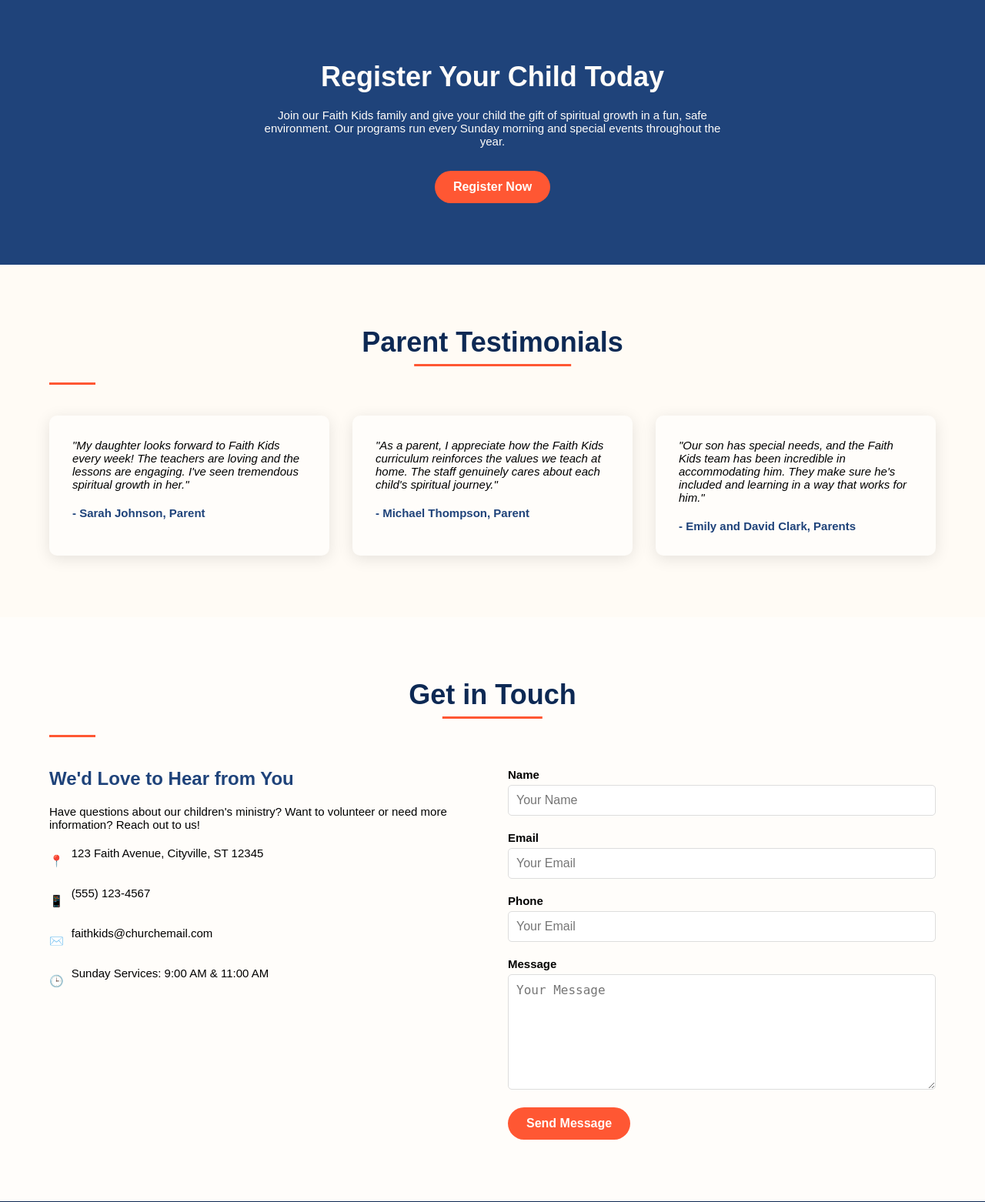
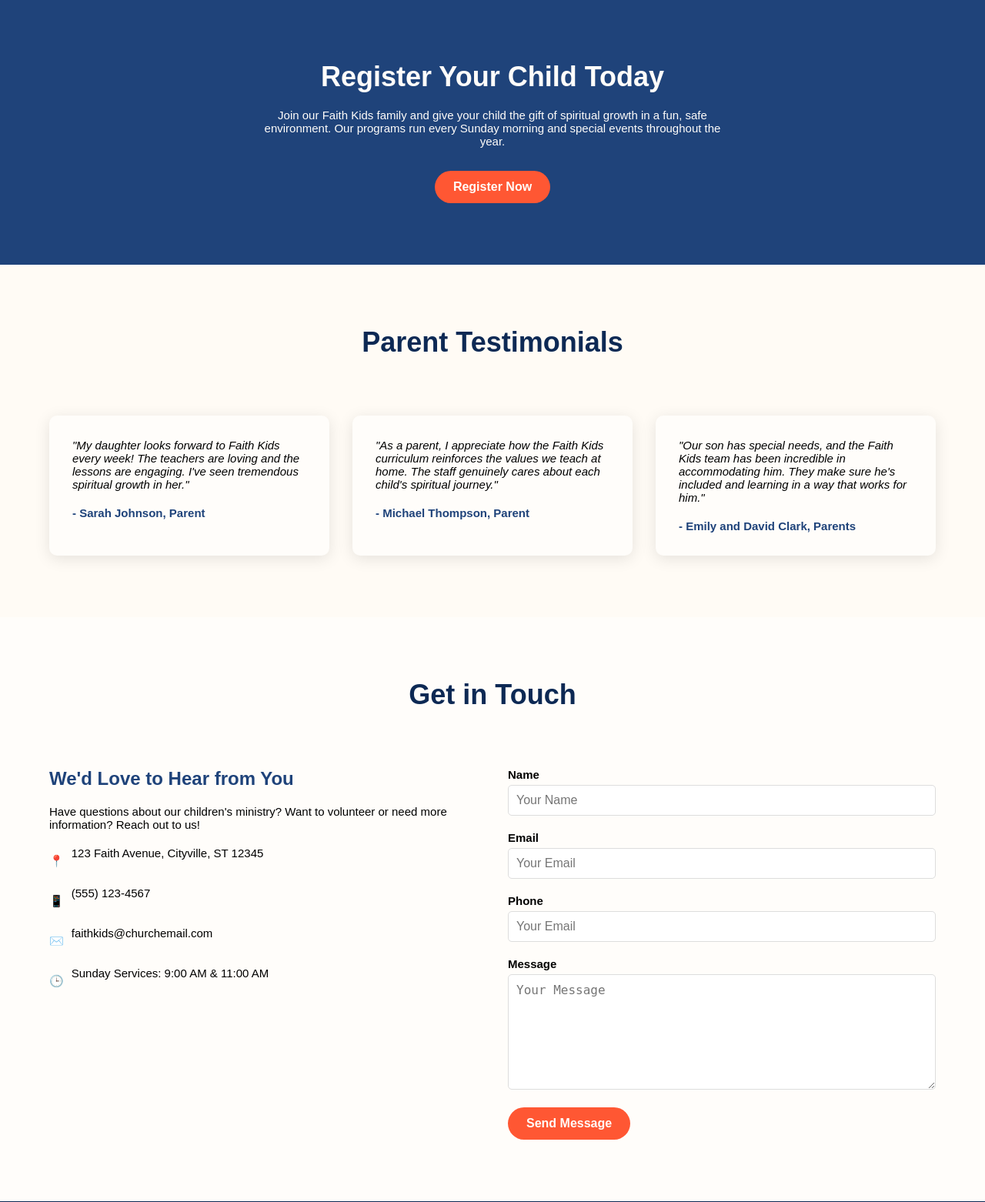
Before and after one commit to Kelvinnambale/church-website, a PHP site: page /ministry/children.html in a window 1280 px wide. Shown: the part 1876-3438 px from the top of the page at 77% size. Run offline with PHP 8.4, Linux system fonts and the light colour scheme; some libraries are stand-ins or nearby versions.

Commit message:
added sections

```diff
--- a/assets/css/children.css
+++ b/assets/css/children.css
@@ -83,14 +83,13 @@
 }
 
 .section-title h2::after {
-    content: '';
-    position: absolute;
-    width: 60%;
-    height: 3px;
-    background-color: var(--accent-color);
-    bottom: 0;
-    left: 50%;
-    transform: translateX(-50%);
+    content: none !important;
+    display: none !important;
+    width: 0;
+    height: 0;
+    background-color: transparent;
+    margin: 0;
+    border-radius: 0;
 }
 
 .about-content {
--- a/assets/css/contact.css
+++ b/assets/css/contact.css
@@ -207,6 +207,7 @@ footer {
 @media (max-width: 992px) {
     .contact--container {
         grid-template-columns: 1fr;
+        margin-bottom: 3rem; /* Added spacious bottom margin for responsiveness */
     }
 
     .banner h1 {
--- a/assets/css/styles.css
+++ b/assets/css/styles.css
@@ -715,12 +715,10 @@ a {
 }
 
 .chango-title-underline {
-  display: block;
-  width: 80px;
-  height: 4px;
-  background-color: var(--accent-color);
-  margin: 0 auto 3rem;
-}
+  display: none !important;
+}
+
+
 
 .chango-ministries-grid {
   display: flex;
@@ -1024,15 +1022,7 @@ a {
   padding-bottom: 0.5rem;
 }
 
-.section-title:after {
-  content: '';
-  position: absolute;
-  bottom: 0;
-  left: 0;
-  height: 3px;
-  width: 60px;
-  background-color: var(--accent-color);
-}
+
 
 .church-content p {
   color: var(--black-color);
@@ -1066,7 +1056,7 @@ a {
 }
 
 .service-time:before {
-  content: '•';
+  content: none !important;
   color: var(--accent-color);
   margin-right: 8px;
   font-size: 1.2rem;
@@ -1142,9 +1132,8 @@ h2.section-title {
   color: var(--blue-accent);
 }
 
-h2.section-title:after {
-  background-color: var(--blue-accent);
-}
+
+
 /*================ Events Section ===============*/
 .events-section {
   max-width: 1200px;
--- /dev/null
+++ b/forms/add_guardian_column.sql
@@ -0,0 +1,2 @@
+ALTER TABLE ministry_registrations
+ADD COLUMN guardian VARCHAR(255) NULL AFTER address;
--- a/index.html
+++ b/index.html
@@ -168,7 +168,7 @@
 
 
 
-<div class="line"></div>
+
 
 <!-- Sermons Section-->
 
@@ -209,7 +209,7 @@
   </div>
 </section>
 
-<div class="line"></div>
+
 
 <!-- Contact Us-->
 
```
Also changed, not shown: assets/css/events.css (+9 -10 lines), forms/process_form.php (+8 -0 lines), forms/register.html (+30 -0 lines).
